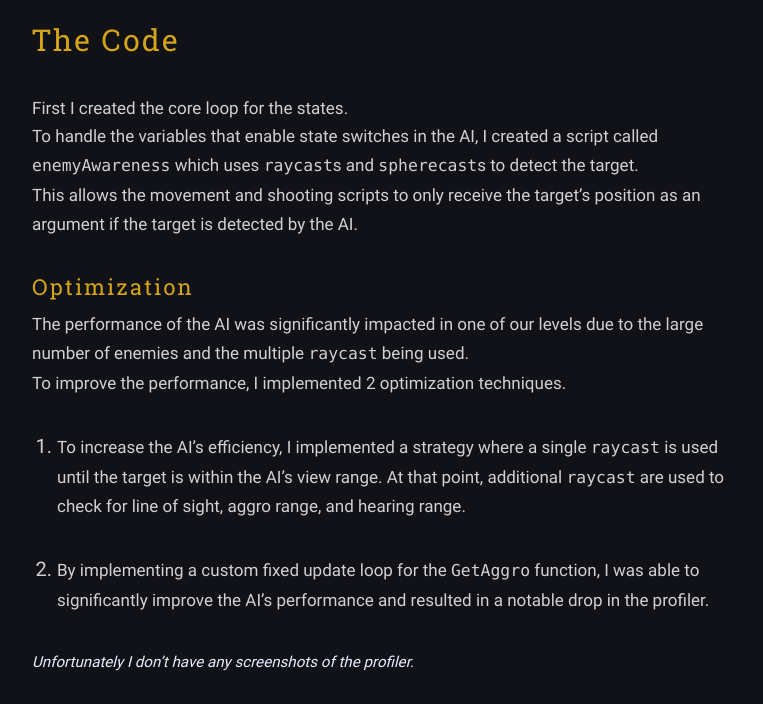
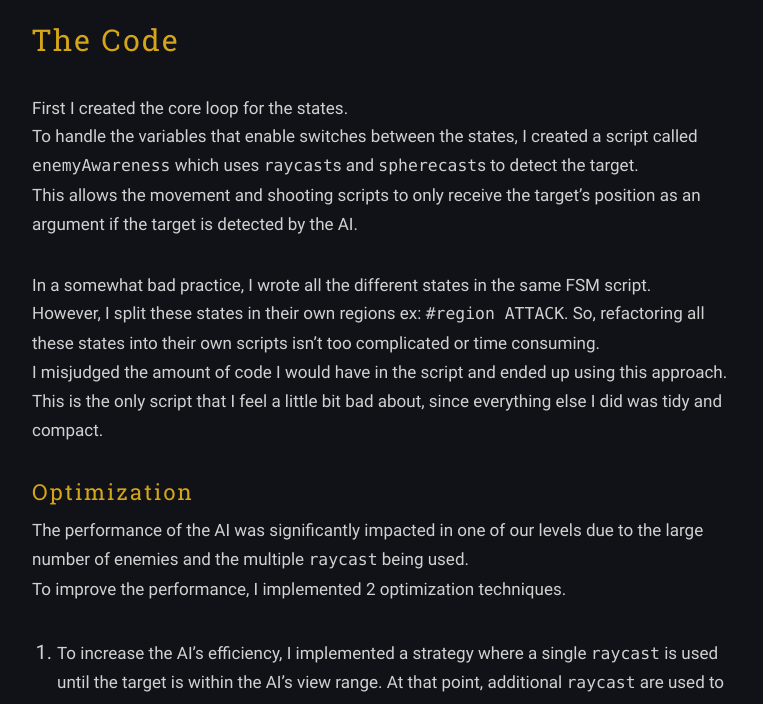
Before and after one commit to cr-vx/cr-vx.github.io, a plain HTML site: page blog/fb/abouttheai/index.html in a window 1280 px wide. Shown: the part 1494-2198 px from the top of the page, without its empty margins (258-1021 px from the left). Drawn offline with Linux system fonts and the light colour scheme; some packages are replaced by stand-ins of ours.

Commit message:
typo fixes & more info about FSM

```diff
--- a/blog/fb/abouttheai/index.html
+++ b/blog/fb/abouttheai/index.html
@@ -153,7 +153,7 @@ https://cr-vx.github.io/logoSmall-96x.png 96w" alt="Home">
 <p>Our project had a tight 9 week deadline, the main goal being a released product on Steam by the end of the semester and something that we can be proud of.<br>
 Therefore after knowing all critical challenges, and considerations of the AI&rsquo;s required functionality.<br>
 I decided that basic FSM is the best option due to its simplicity. Also, we didn&rsquo;t need too many different states for the AI, which would help prevent the design from becoming overly complex.</p>
-<p>Before starting to code anything. I created a diagram of the state loops, so I would have something more visual to use as a reference while creating the AI. This would help me in the future to debug in case of any issues, and potentially help others who want to work with the AI.</p>
+<p>Before starting to code anything. I created a diagram of the state loops, so I would have something more visual to use as a reference while programming the AI. This would help me in the future to debug in case of any issues, and potentially help others who want to work with the AI.</p>
 
 
 
@@ -222,8 +222,12 @@ https://cr-vx.github.io/diagram-1920x.png 1920w" alt="Cleaned up version of the
 
 <h2 id="the-code">The Code</h2>
 <p>First I created the core loop for the states.<br>
-To handle the variables that enable state switches in the AI, I created a script called <code>enemyAwareness</code> which uses <code>raycast</code>s and <code>spherecast</code>s to detect the target.<br>
+To handle the variables that enable switches between the states, I created a script called <code>enemyAwareness</code> which uses <code>raycast</code>s and <code>spherecast</code>s to detect the target.<br>
 This allows the movement and shooting scripts to only receive the target&rsquo;s position as an argument if the target is detected by the AI.</p>
+<p>In a somewhat bad practice, I wrote all the different states in the same FSM script.<br>
+However, I split these states in their own regions ex: <code>#region ATTACK</code>. So, refactoring all these states into their own scripts isn&rsquo;t too complicated or time consuming.<br>
+I misjudged the amount of code I would have in the script and ended up using this approach.<br>
+This is the only script that I feel a little bit bad about, since everything else I did was tidy and compact.</p>
 <h3 id="optimization">Optimization</h3>
 <p>The performance of the AI was significantly impacted in one of our levels due to the large number of enemies and the multiple <code>raycast</code> being used.<br>
 To improve the performance, I implemented 2 optimization techniques.</p>
@@ -327,7 +331,7 @@ https://cr-vx.github.io/sphereCast-1920x.png 1920w" alt="Example of the gizmos">
 When the target shot, it placed a <code>DrawWireSphere</code> at that exact position. This position also serves as the point of interest for the AI to inspect.<br>
 This helped to visually confirm that the AI was functioning correctly in all scenarios.</p>
 <p><em>The game code is not currently available to the public because we are still actively working on it and it contains proprietary files.</em></p>
-<p>If you have something to ask my contact information are in the footer, or alternative you can use the contact form on this website.</p>
+<p>If you have any questions, my contact information is in the footer, or alternative you can use the contact form on this website.</p>
 
           </article>
 
```
